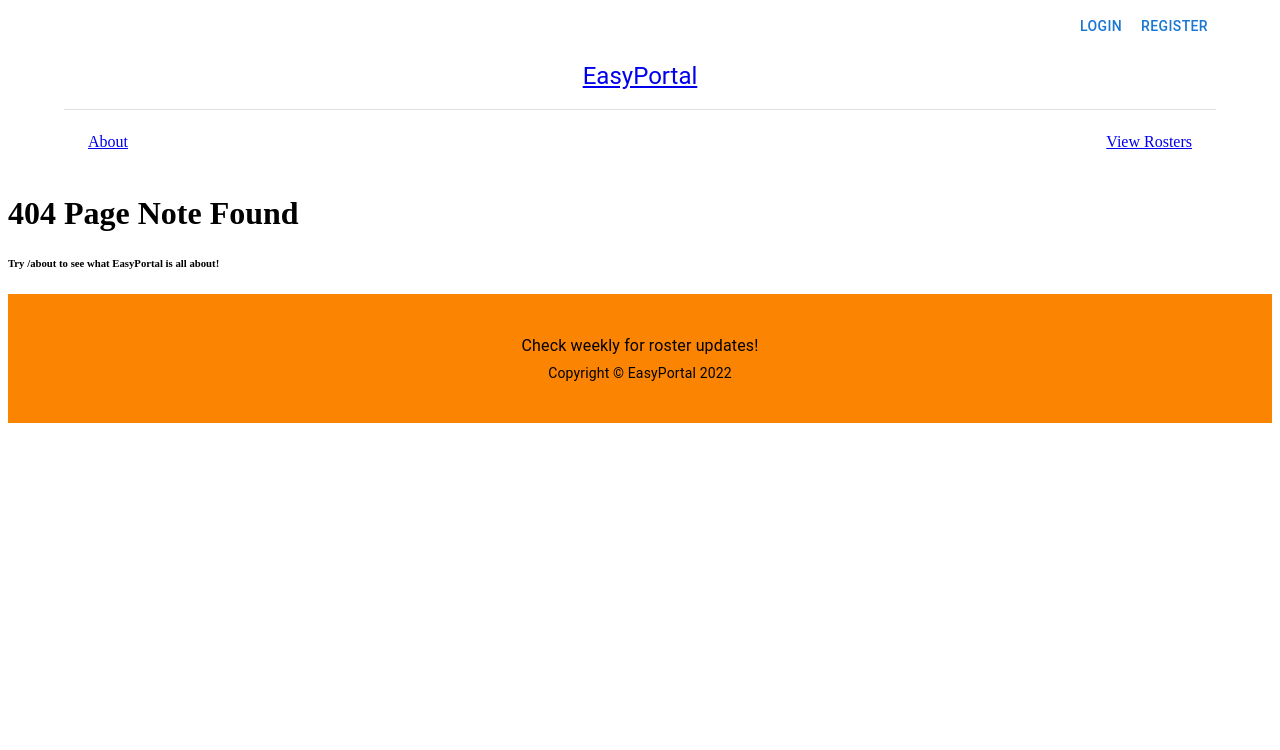
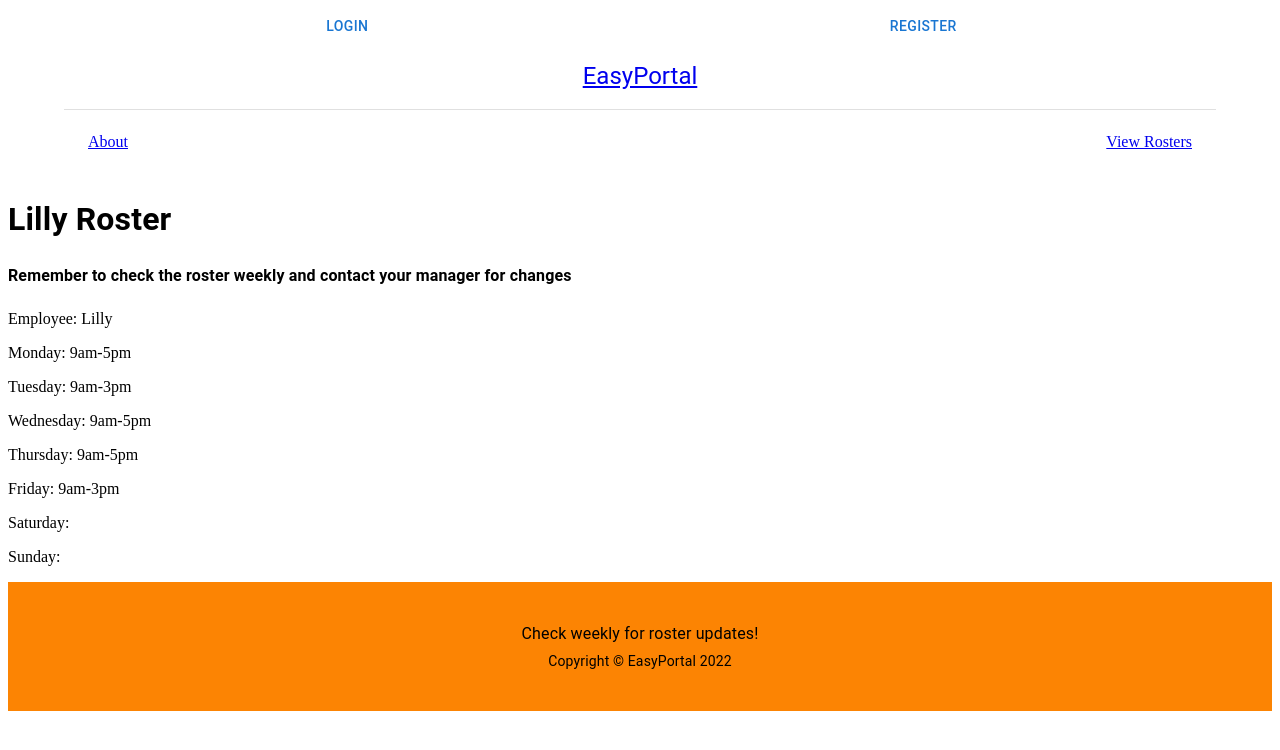
Before and after one commit to EasyPortal-Business-Management-System/EasyPortal-Client, a React (Create React App) app: page /dashboard in a window 1280 px wide. Before the commit this address had no page. Shown: the top 750 px of the page. Built offline with nearby package versions, Linux system fonts and the light colour scheme.

Commit message:
employee dashboard added

```diff
--- a/src/App.js
+++ b/src/App.js
@@ -14,8 +14,10 @@ import { StateContext } from "./utils/stateContext";
 import reducer from "./utils/stateReducer";
 import ThankYouPage from './components/ThankYou';
 import RosterDetails from "./components/RosterDetails";
-import { getRosters } from "../src/services/rosterServices";
 import NewRoster from './components/NewRoster';
+import { getLoggedInUser, getAdminUser } from './services/authServices';
+import { getRosters } from './services/rosterServices';
+import EmployeeDashboard from './components/EmployeeDashboard';
 
 const sections = [
   {
@@ -51,6 +53,7 @@ function MainPage() {
           <Route path="/register" element={<Register />} />
           <Route path="/login" element={<LogIn />} />
           <Route path="/thankyou" element={<ThankYouPage />} />
+          <Route path="/dashboard" element={<EmployeeDashboard />} />
           <Route path="*" element={<NotFound />} />
         </Routes>
             <Footer title={"Check weekly for roster updates!"}/>
@@ -68,7 +71,7 @@ function App() {
   // useState to create isLoading state
   const [isLoading, setIsLoading] = useState(true);
 
-  const { loggedInUser } = store;
+  const { loggedInUser, adminUser } = store;
 
   useEffect(() => {
     if (!loggedInUser) {
--- /dev/null
+++ b/src/components/EmployeeDashboard.js
@@ -0,0 +1,40 @@
+import { Typography } from "@mui/material";
+import { useGlobalState } from "../utils/stateContext";
+import { useNavigate, useParams } from "react-router-dom";
+import { getRoster } from "../services/rosterServices";
+import { useEffect, useState } from "react";
+import { employees } from "../services/rosterServices";
+import { getLoggedInUser } from "../services/authServices";
+
+function EmployeeDashboard() {
+  const [employee, setRoster] = useState(null);
+
+  let navigate = useNavigate();
+  const { id } = useParams();
+  const {dispatch} = useGlobalState();
+
+	useEffect(() => {
+		getRoster(3)
+		.then((employee) => setRoster(employee))
+		.catch((error) => console.log(error))
+	},[id])
+
+  if (!employee) return null;
+
+  return (
+    <div>
+      <Typography><h1>{employee.name} Roster</h1></Typography>
+      <Typography><h4>Remember to check the roster weekly and contact your manager for changes</h4></Typography>
+      <p>Employee: {employee.name}</p>
+      <p>Monday: {employee.monday}</p>
+      <p>Tuesday: {employee.tuesday}</p>
+      <p>Wednesday: {employee.wednesday}</p>
+      <p>Thursday: {employee.thursday}</p>
+      <p>Friday: {employee.friday}</p>
+      <p>Saturday: {employee.saturday}</p>
+      <p>Sunday: {employee.sunday}</p>
+    </div>
+  );
+}
+
+export default EmployeeDashboard;
--- a/src/components/LogIn.js
+++ b/src/components/LogIn.js
@@ -34,7 +34,7 @@ export default function LogIn() {
 
         dispatch({ type: "setLoggedInUser", data: displayName });
         dispatch({ type: "setToken", data: token });
-        navigate("/rosters");
+        navigate("/employeedashboard");
       })
       .catch((error) => console.log(error));
   }
@@ -44,7 +44,7 @@ export default function LogIn() {
       <input
         type="email"
         name="email"
-        value={formState.displayName}
+        value={formState.email}
         onChange={handleChange}
       ></input>
       <label>Password:</label>
--- a/src/components/LogInBar.js
+++ b/src/components/LogInBar.js
@@ -18,7 +18,7 @@ export default function LogInBar() {
   }
 
   return (
-    <Box display="flex" justifyContent="flex-end">
+    <Box display="flex" justifyContent="space-around">
       {loggedInUser ? (
         <>
           <Typography m={2}>Hi {loggedInUser}</Typography>
--- a/src/components/Register.js
+++ b/src/components/Register.js
@@ -44,14 +44,6 @@ export default function Register() {
         <label>Name:</label>
         <input
           type="text"
-          name="name"
-          value={formState.name}
-          onChange={handleChange}
-        ></input>
-
-        <label>displayName:</label>
-        <input
-          type="text"
           name="displayName"
           value={formState.displayName}
           onChange={handleChange}
--- a/src/components/RosterDetails.js
+++ b/src/components/RosterDetails.js
@@ -47,7 +47,7 @@ function RosterDetails() {
         <Button onClick={() => navigate(`/rosters/update/${id}`)}>
           Update
         </Button>
-        <Button onClick={handleDelete}>Delete</Button>
+        <Button onClick={handleDelete}>Delete User</Button>
       </Box>
     </div>
   );
--- a/src/components/Rosters.js
+++ b/src/components/Rosters.js
@@ -8,10 +8,10 @@ import { employees } from "../services/rosterServices";
 function Rosters() {
   let navigate = useNavigate();
   const { store, dispatch } = useGlobalState();
-  const { loggedInUser } = store;
+  const { adminUser } = store;
 
   useEffect(() => {
-    if (!loggedInUser) {
+    if (!adminUser) {
       return;
     }
 
@@ -20,7 +20,7 @@ getRosters()
     dispatch({ type: "setRosters", data: employees })
     )
     .catch((error) => console.log(error));
-  }, [loggedInUser, dispatch]);
+  }, [adminUser, dispatch]);
 
   return(
     <div>
--- a/src/services/authServices.js
+++ b/src/services/authServices.js
@@ -8,7 +8,7 @@ export async function loginUser(userData) {
 }
 
 export async function logoutUser() {
-	return easyportalAPI.delete('/users/logout');
+    return easyportalAPI.post('/users/sign-out');
 }
 
 export async function registerUser(userInfo) {
```
